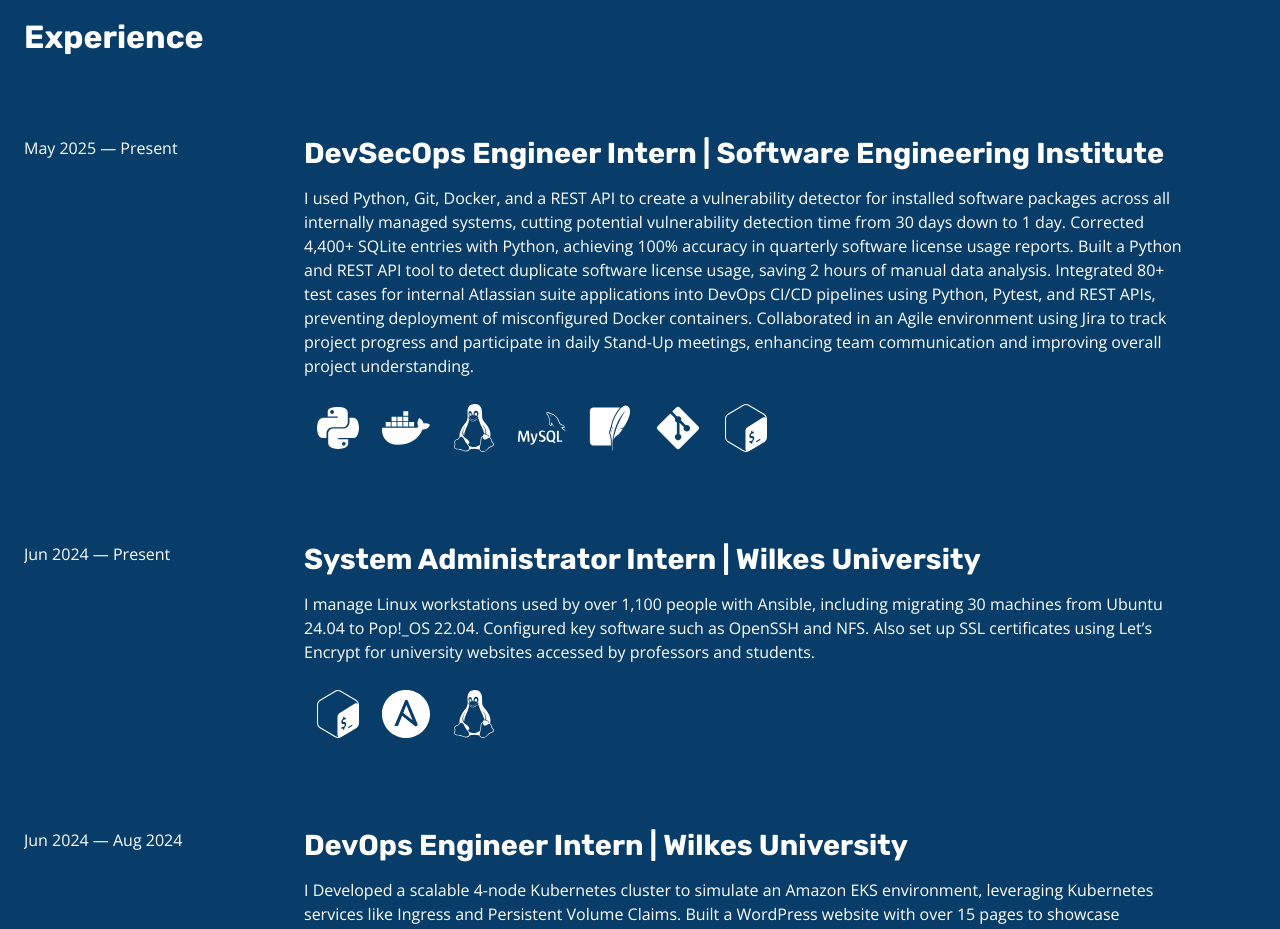
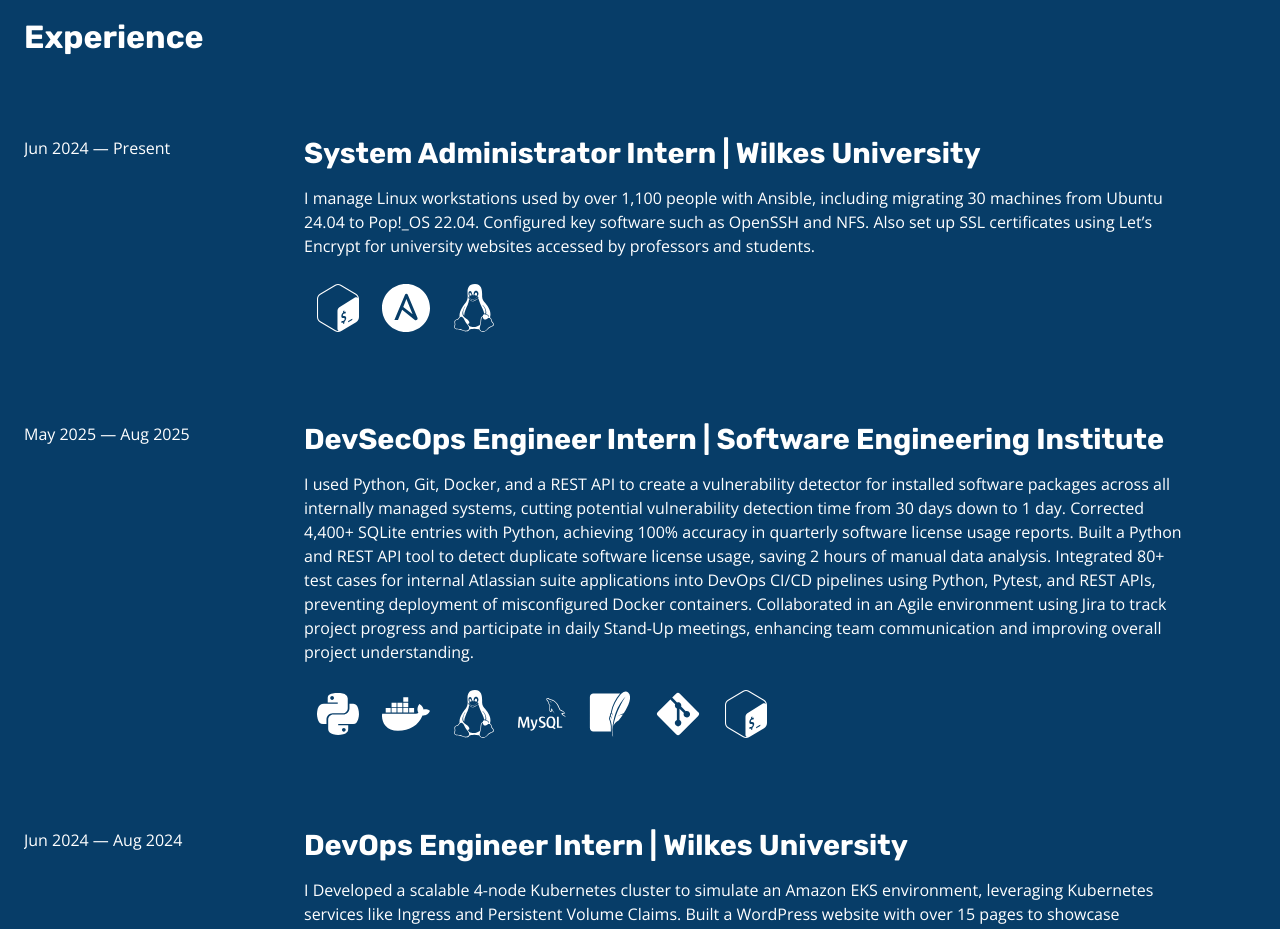
Before and after one commit to NateMartes/Portfolio-Website, a React (Vite) app: page / in a window 1280 px wide. Shown: the part 520-1449 px from the top of the page. Built offline with nearby package versions, Linux system fonts and the light colour scheme.

Commit message:
docs: Updated SEI end time

```diff
--- a/src/App.jsx
+++ b/src/App.jsx
@@ -15,20 +15,19 @@ function App() {
       <About/>
       <h2>Experience</h2>
 
+      <Experience name="System Administrator Intern" location="Wilkes University"
+      startMonth="Jun" startYear={2024} present={true}
+      content="I manage Linux workstations used by over 1,100 people with Ansible, including migrating 30 machines from Ubuntu 24.04 to Pop!_OS 22.04.
+      Configured key software such as OpenSSH and NFS. Also set up SSL certificates using Let’s Encrypt for university websites accessed by professors and students." utilities={["Bash","Ansible","Linux"]}/>
+
       <Experience name="DevSecOps Engineer Intern" location="Software Engineering Institute"
-      startMonth="May" startYear={2025} present={true}
+      startMonth="May" startYear={2025} endMonth="Aug" endYear={2025}
       content="I used Python, Git, Docker, and a REST API to create a vulnerability detector for installed software packages across all internally managed systems, cutting potential vulnerability detection time from 30 days down to 1 day.
 Corrected 4,400+ SQLite entries with Python, achieving 100% accuracy in quarterly software license usage reports.
 Built a Python and REST API tool to detect duplicate software license usage, saving 2 hours of manual data analysis.
 Integrated 80+ test cases for internal Atlassian suite applications into DevOps CI/CD pipelines using Python, Pytest, and REST APIs, preventing deployment of misconfigured Docker containers.
 Collaborated in an Agile environment using Jira to track project progress and participate in daily Stand-Up meetings, enhancing team communication and improving overall project understanding."
-      utilities={["Python","Docker","Linux","MySQL","SQLite","Git", "Bash"]}
-      />
-
-      <Experience name="System Administrator Intern" location="Wilkes University"
-      startMonth="Jun" startYear={2024} present={true}
-      content="I manage Linux workstations used by over 1,100 people with Ansible, including migrating 30 machines from Ubuntu 24.04 to Pop!_OS 22.04.
-      Configured key software such as OpenSSH and NFS. Also set up SSL certificates using Let’s Encrypt for university websites accessed by professors and students." utilities={["Bash","Ansible","Linux"]}/>
+      utilities={["Python","Docker","Linux","MySQL","SQLite","Git", "Bash"]}/>
 
       <Experience name="DevOps Engineer Intern" location="Wilkes University"
       startMonth="Jun" startYear={2024} endMonth="Aug" endYear={2024}
```
